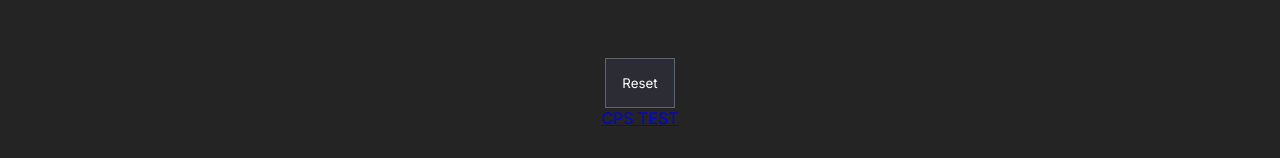
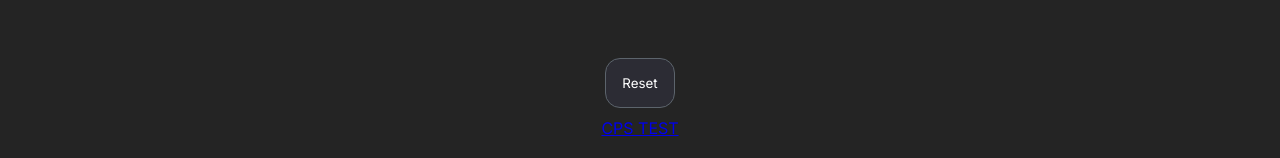
Before and after one commit to realrudy/wpm, a plain HTML site: page index.html in a window 1280 px wide. Shown: the part 603-761 px from the top of the page. Drawn offline with Linux system fonts and the light colour scheme.

Commit message:
Update main.css

```diff
--- a/main.css
+++ b/main.css
@@ -80,4 +80,7 @@ padding:16px;
     border: 1px solid #5c646c;
     color:white;
     font-family: "Inter", sans-serif;
+    margin-bottom:10px;
+    border-radius:15px;
+
 }
```
